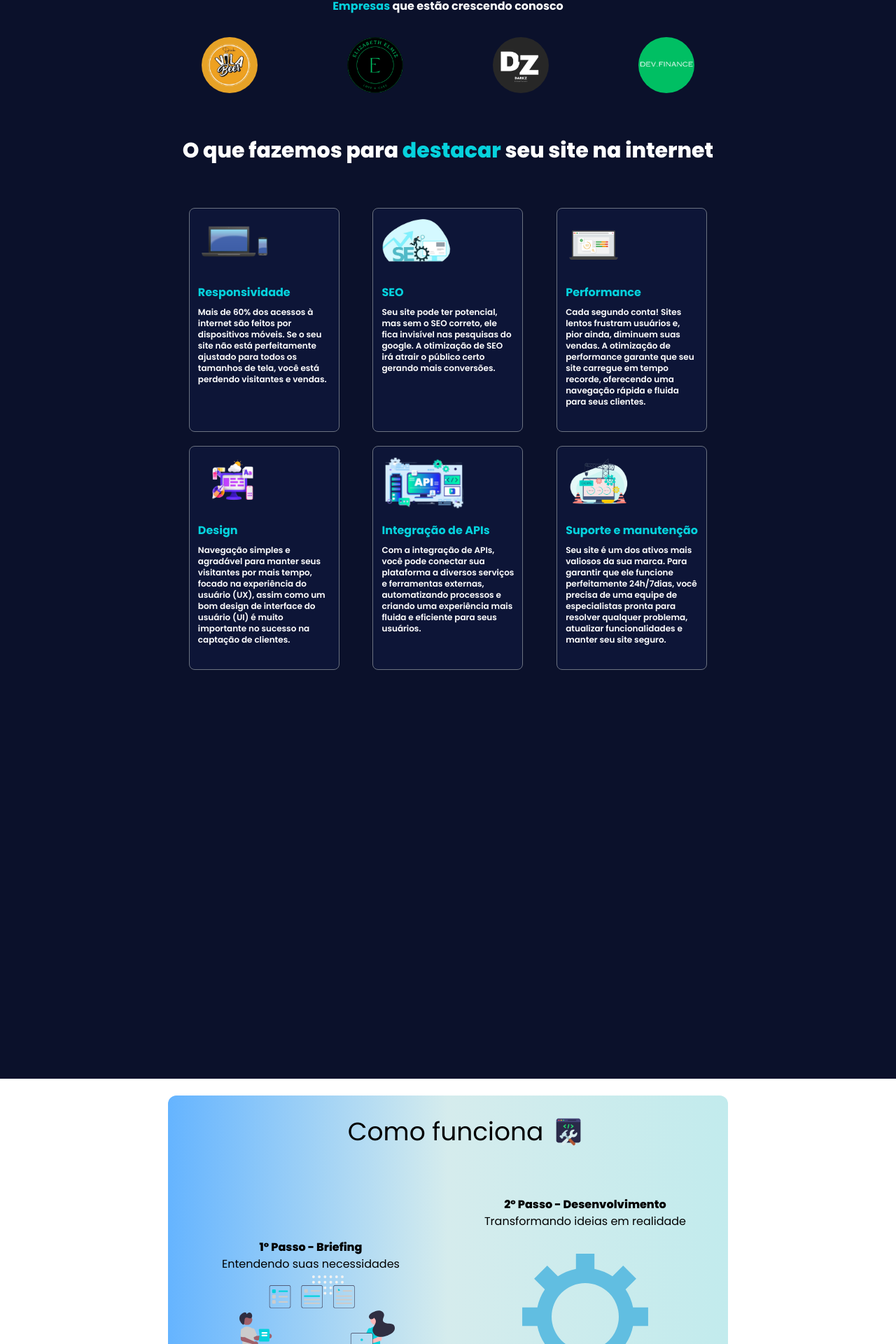
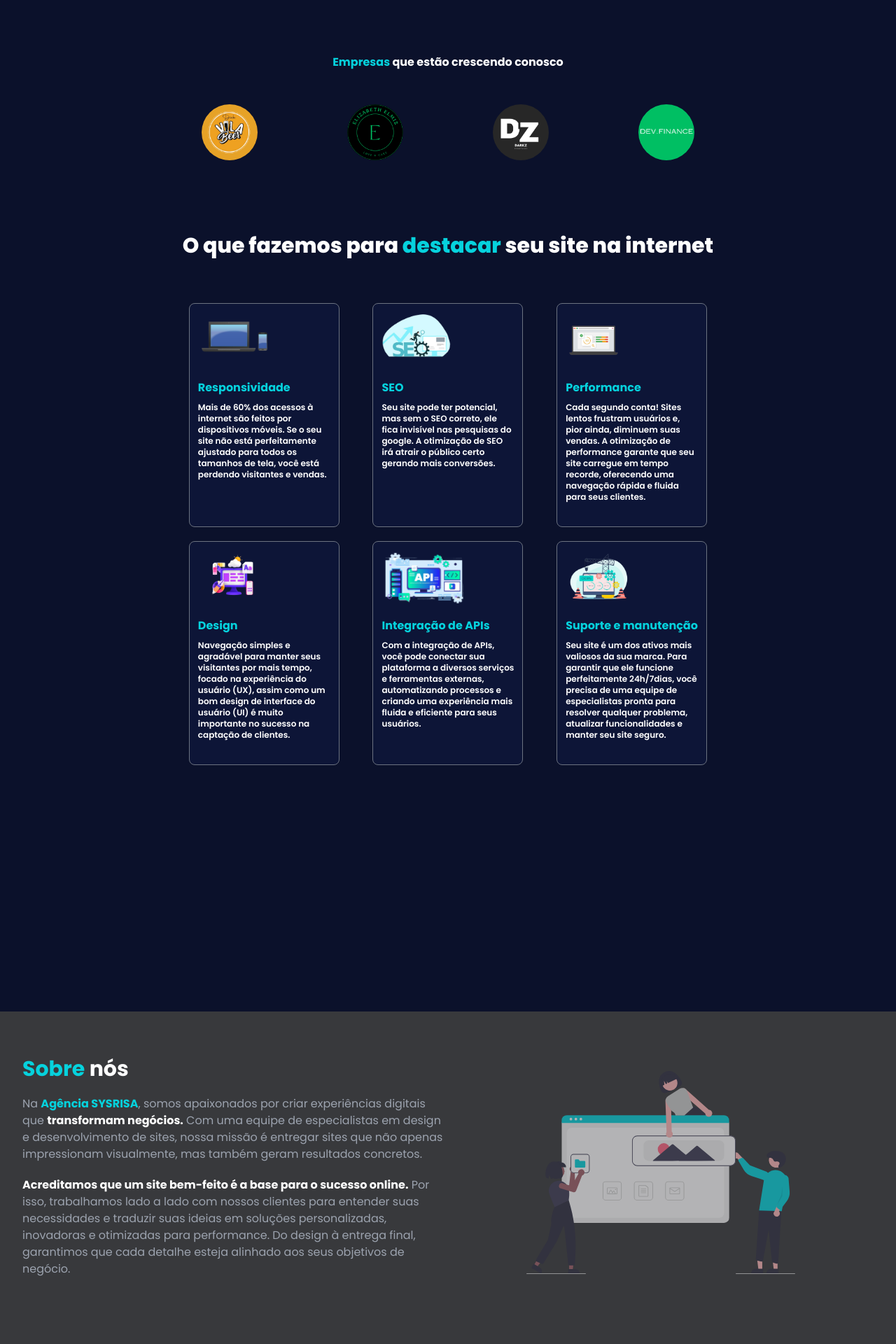
Before and after one commit to allandrs/agenciasysrisa, a React (Vite) app: page / in a window 1280 px wide. Shown: the part 655-2575 px from the top of the page at 70% size. Built offline with nearby package versions, Linux system fonts and the light colour scheme; what @material-tailwind/html would draw is missing.

Commit message:
about us bg color

```diff
--- a/src/App.jsx
+++ b/src/App.jsx
@@ -22,8 +22,8 @@ const App = () => {
       {/* <Clientes /> */}
       {/* <Plan /> */}
 
+      <About />
       <Processos />
-      <About />
       <SecaoFormulario />
       <Footer />
     </>
--- a/src/components/about.jsx
+++ b/src/components/about.jsx
@@ -4,7 +4,7 @@ import Aboutus from "../../public/undraw_building_websites_i78t.svg"
 export default function About() {
     return (
         <>
-            <div className="flex h-[900px] md:h-[500px] bg-[#0b112b] ">
+            <div className="flex h-[900px] md:h-[500px] bg-[#38393c] ">
                 <div className="mx-8 flex flex-col md:flex-row justify-center text-left">
 
                     <div className="md:w-1/2 mt-16">
--- a/src/components/processos.jsx
+++ b/src/components/processos.jsx
@@ -21,7 +21,7 @@ export default function Processos() {
 
   return (
     <>
-      <div className="flex  w-full h-[2500px] md:h-[1800px] justify-center bg-white relative mb-24 md:mb-14 ">
+      <div className="flex  w-full h-[2500px] md:h-[1800px] justify-center bg-[white] relative mb-24 md:mb-14 ">
         <div className="w-[800px] bg-gradient-to-r from-[#65b4ff] via-[#d5eced] to-[#c2ebed] rounded-xl mt-6 mx-2">
           <div className="flex justify-center items-center shrink-0 gap-4 text-4xl mt-8 text-center">
             <div className="invisible">di</div>
--- a/src/components/services.jsx
+++ b/src/components/services.jsx
@@ -26,14 +26,14 @@ export default function Services() {
 
   return (
     <>
-      <div className="bg-[#0b112b] h-[160rem] md:h-[98rem] w-full relative border-none flex flex-col items-center">
-        <div className="flex justify-center mx-2 md:mx-8 border-none">
+      <div className="bg-[#0b112b] h-[168rem] md:h-[92rem] w-full relative border-none flex flex-col items-center">
+        <div className="flex justify-center mx-2 md:mx-8 border-none mt-20">
           <h1 className="font-bold pt-6 text-nowrap text-white">
             <span className="text-[#06d2dd] ">Empresas</span> que estão crescendo
             conosco
           </h1>
         </div>
-        <div className="flex gap-2 md:gap-32 mt-8 justify-center mx-2 md:mx-8">
+        <div className="flex gap-2 md:gap-32 mt-12 justify-center mx-2 md:mx-8">
           <img src={Vilabeer} alt="logo" className="h-20 rounded-full"/>
 
           <img src={Elmiz} alt="logo" className="h-20 rounded-full bg-contain" />
@@ -44,7 +44,7 @@ export default function Services() {
 
         </div>
 
-        <div className="flex flex-col items-center pt-16 mx-2 md:mx-8">
+        <div className="flex flex-col items-center pt-16 mx-2 md:mx-8 mt-10">
           <h1 className="text-3xl font-extrabold text-white text-center">
           O que fazemos para<span className="text-[#06d2dd]"> destacar </span>seu site na internet
           </h1>
```
